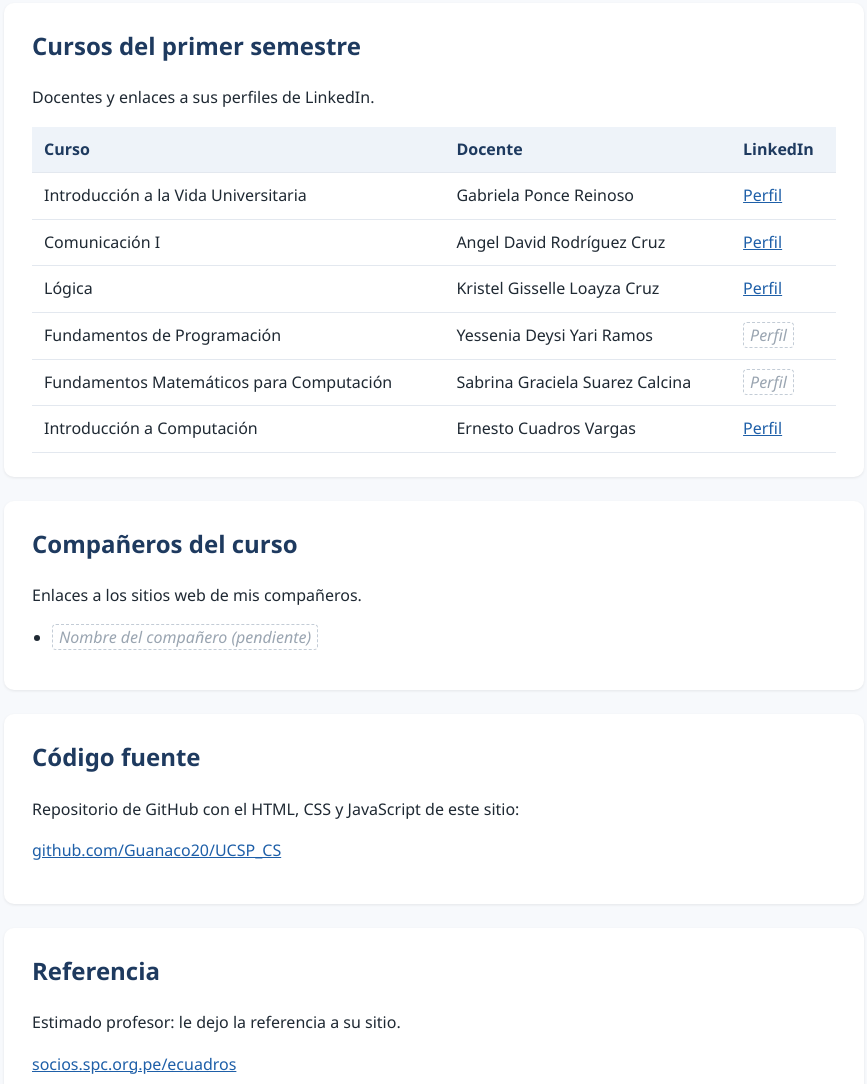
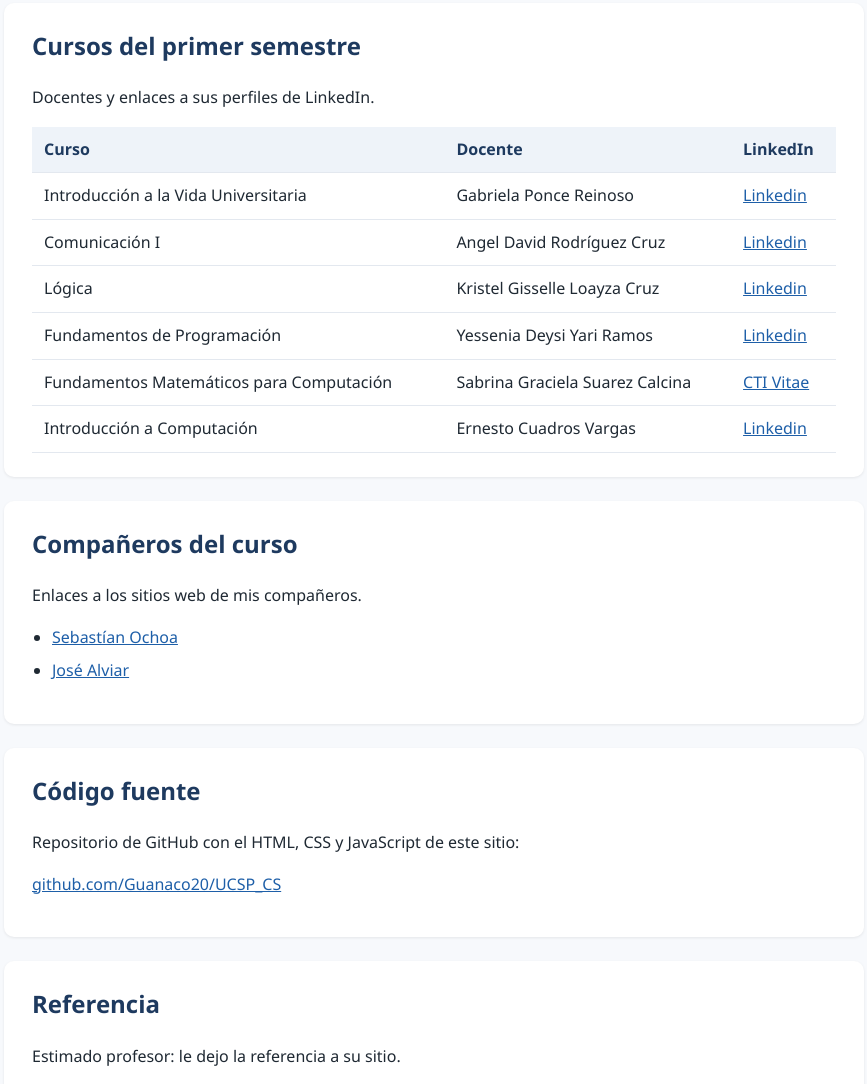
Before and after one commit to Guanaco20/UCSP_CS, a plain HTML site: page index.html in a window 1280 px wide. Shown: the part 1527-2611 px from the top of the page, without its empty margins (206-1073 px from the left). Drawn offline with Linux system fonts and the light colour scheme.

Commit message:
Update index.html

```diff
--- a/index.html
+++ b/index.html
@@ -12,7 +12,7 @@
 
   <header class="encabezado">
     <h1>Juan Gabriel Huanaco Quispe</h1>
-    <p>Estudiante de Inteligencia Artificial · UCSP · Código 261132-71129</p>
+    <p>Estudiante de Inteligencia Artificial · UCSP</p>
     <nav>
       <a href="#cv">Currículum</a>
       <a href="#cursos">Cursos y docentes</a>
@@ -99,32 +99,32 @@
           <tr>
             <td>Introducción a la Vida Universitaria</td>
             <td>Gabriela Ponce Reinoso</td>
-            <td><a href="https://www.linkedin.com/in/gabriela-ponce-reinoso-885922127/">Perfil</a></td>
+            <td><a href="https://www.linkedin.com/in/gabriela-ponce-reinoso-885922127/">Linkedin</a></td>
           </tr>
           <tr>
             <td>Comunicación I</td>
             <td>Angel David Rodríguez Cruz</td>
-            <td><a href="https://www.linkedin.com/in/angel-rodriguez-cruz-58b78b85/">Perfil</a></td>
+            <td><a href="https://www.linkedin.com/in/angel-rodriguez-cruz-58b78b85/">Linkedin</a></td>
           </tr>
           <tr>
             <td>Lógica</td>
             <td>Kristel Gisselle Loayza Cruz</td>
-            <td><a href="https://www.linkedin.com/in/kristel-gisselle-loayza-cruz-abb3b039b/">Perfil</a></td>
+            <td><a href="https://www.linkedin.com/in/kristel-gisselle-loayza-cruz-abb3b039b/">Linkedin</a></td>
           </tr>
           <tr>
             <td>Fundamentos de Programación</td>
             <td>Yessenia Deysi Yari Ramos</td>
-            <td><a href="#" class="pendiente">Perfil</a></td>
+            <td><a href="https://www.linkedin.com/in/yessenia-yari-b4778139/">Linkedin</a></td>
           </tr>
           <tr>
             <td>Fundamentos Matemáticos para Computación</td>
             <td>Sabrina Graciela Suarez Calcina</td>
-            <td><a href="#" class="pendiente">Perfil</a></td>
+            <td><a href="https://ctivitae.concytec.gob.pe/appDirectorioCTI/VerDatosInvestigador.do?id_investigador=17414">CTI Vitae</a></td>
           </tr>
           <tr>
             <td>Introducción a Computación</td>
             <td>Ernesto Cuadros Vargas</td>
-            <td><a href="https://www.linkedin.com/in/ecuadrosv/">Perfil</a></td>
+            <td><a href="https://www.linkedin.com/in/ecuadrosv/">Linkedin</a></td>
           </tr>
         </tbody>
       </table>
@@ -136,7 +136,8 @@
       <ul class="lista-enlaces">
         <!-- Agrega un <li> por compañero, por ejemplo: -->
         <!-- <li><a href="https://usuario.github.io/repositorio/">Nombre Apellido</a></li> -->
-        <li><a href="#" class="pendiente">Nombre del compañero (pendiente)</a></li>
+        <li><a href="https://sebasochoa.github.io/">Sebastían Ochoa</a></li>
+        <li><a href="https://josealviar-acc.github.io/">José Alviar</a></li>
       </ul>
     </section>
 
```
